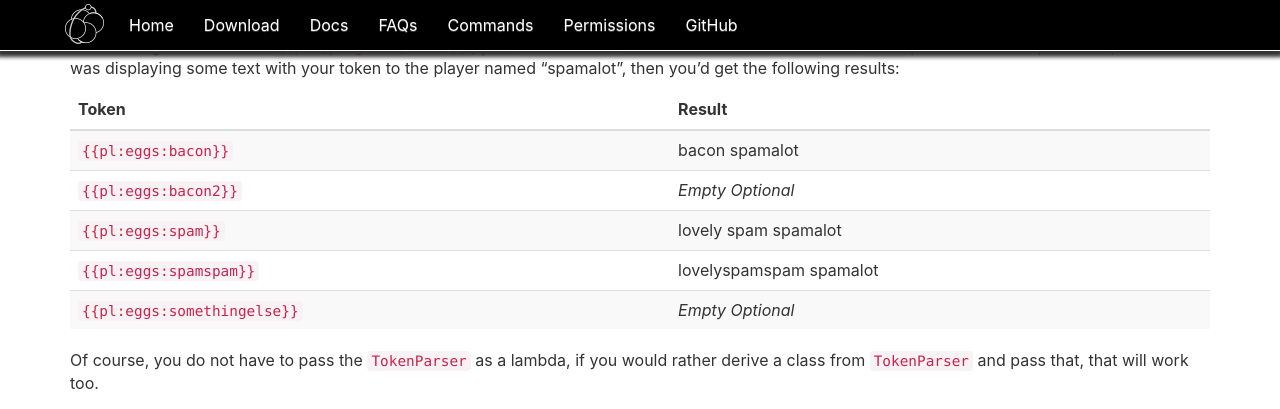
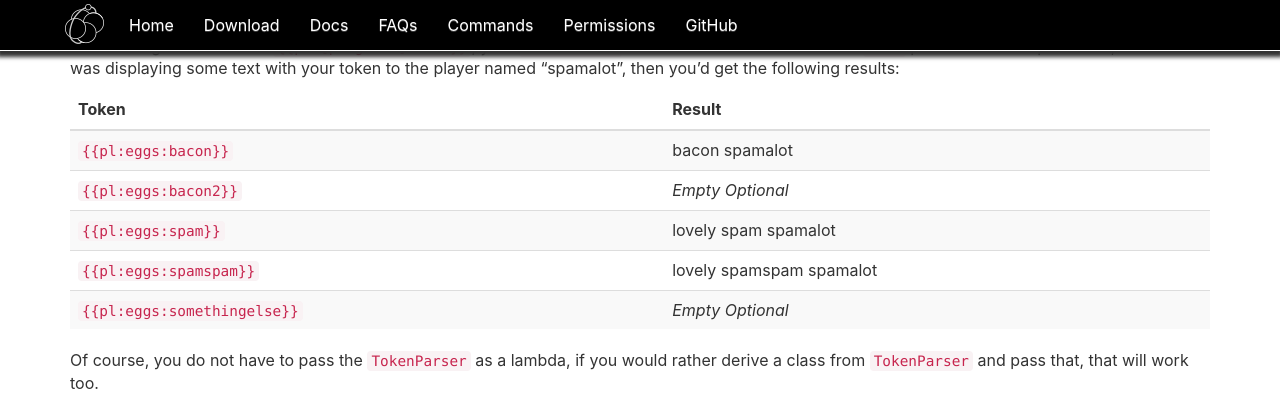
Before and after one commit to NucleusPowered/site-v1, a Jekyll site: the page built from docs/developers/api/messagetokens.md, in a window 1280 px wide and 900 px high, scrolled down 1253 px. Shown: the top 409 px of the window. Built offline with Jekyll 4.4.1, drawn with Linux system fonts in a browser that asks for light colours; comment, search, counter and statistics services are not loaded.

Commit message:
I should learn to proofread before I commit.

```diff
--- a/docs/developers/api/messagetokens.md
+++ b/docs/developers/api/messagetokens.md
@@ -68,7 +68,7 @@ results:
 |`{{pl:eggs:bacon}}`|bacon spamalot|
 |`{{pl:eggs:bacon2}}`|_Empty Optional_|
 |`{{pl:eggs:spam}}`|lovely spam spamalot|
-|`{{pl:eggs:spamspam}}`|lovelyspamspam spamalot|
+|`{{pl:eggs:spamspam}}`|lovely spamspam spamalot|
 |`{{pl:eggs:somethingelse}}`|_Empty Optional_|
 {:.table .table-striped}
 
```
